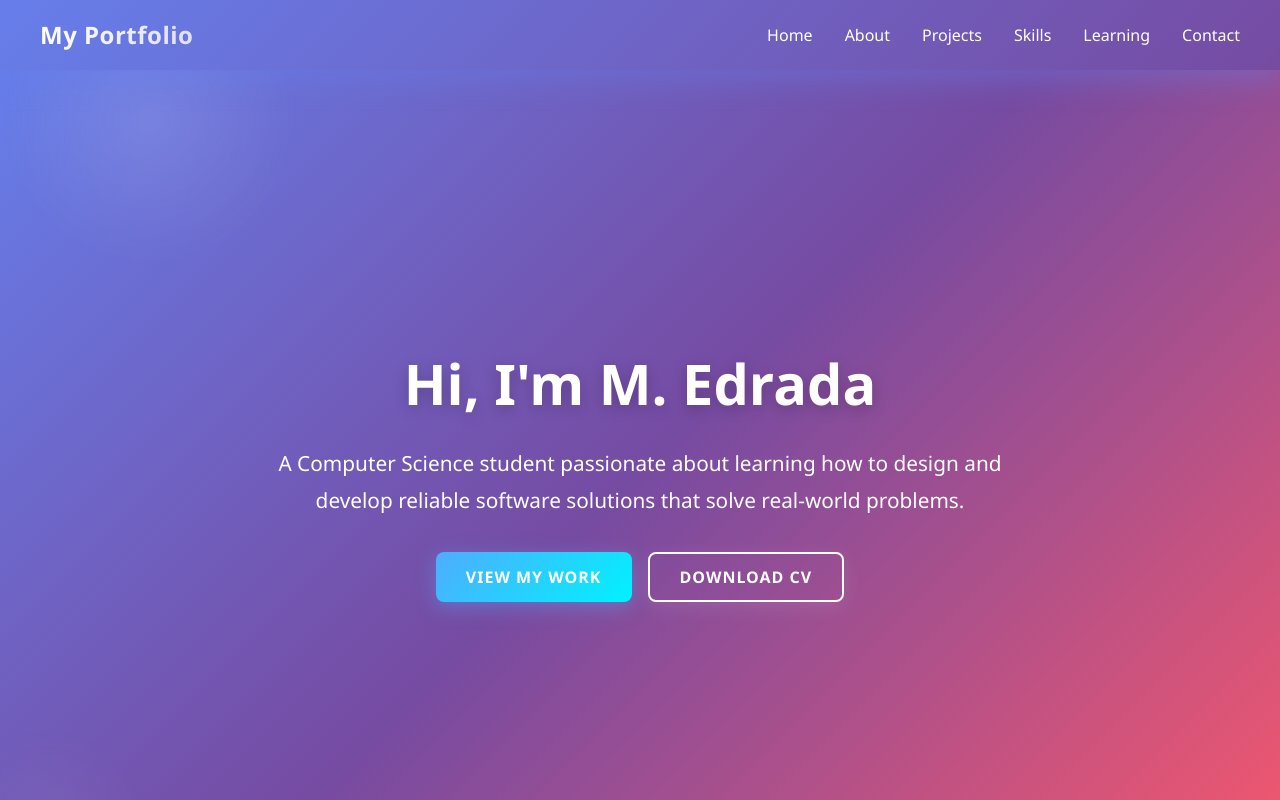
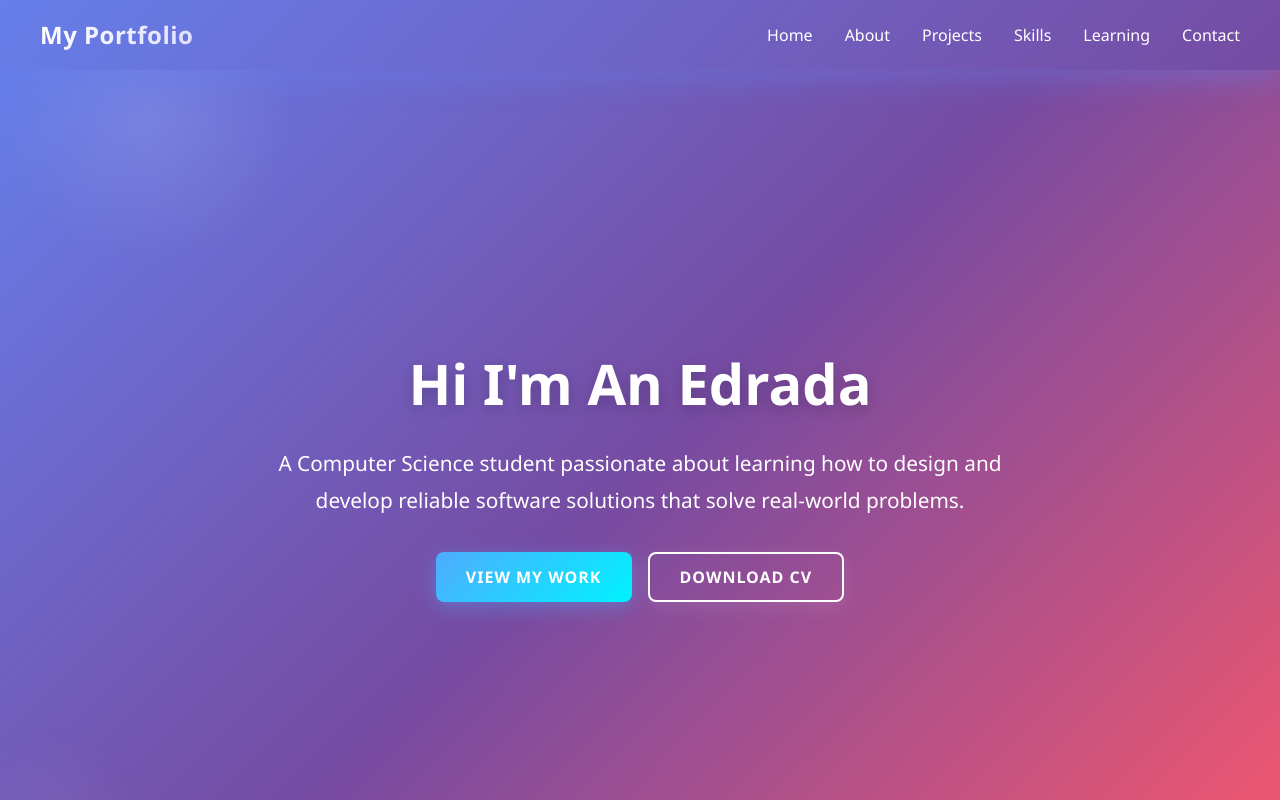
Before and after one commit to anedrada/EDRADA_FUTURE_PROOF, a React (Vite) app: page / in a window 1280 px wide. Shown: the top 800 px of the page. Built offline with nearby package versions, Linux system fonts and the light colour scheme.

Commit message:
Update hero name to 'Hi I'm An Edrada'

```diff
--- a/src/components/Hero.jsx
+++ b/src/components/Hero.jsx
@@ -6,7 +6,7 @@ function Hero() {
     <section id="home" className="hero">
       <div className="container">
         <div className="hero-content">
-          <h1>Hi, I'm M. Edrada</h1>
+          <h1>Hi I'm An Edrada</h1>
           <p>A Computer Science student passionate about learning how to design and develop reliable software solutions that solve real-world problems.</p>
           <div className="hero-buttons">
             <button className="btn btn-primary">View My Work</button>
```
Also changed, not shown: 1 other file (tests, documents, lock files or other folders).
